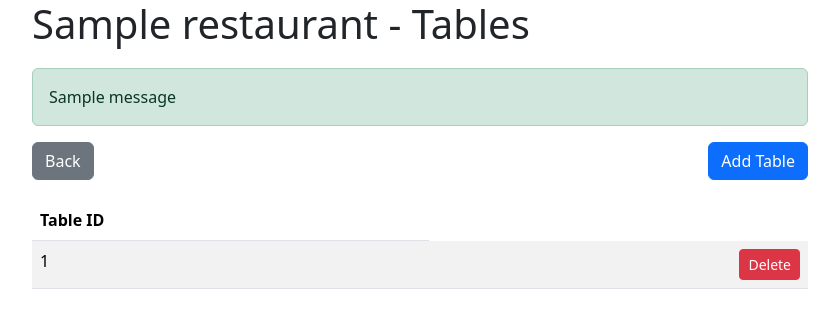
After one commit to gzmazek/skeniraj-in-naroci, a Django app: template owners/templates/owners/tables_list.html in a window 1280 px wide. The commit adds this page. Shown: the top 328 px of the page, without its empty margins (220-1059 px from the left). Run offline with Django 5.2, Linux system fonts and the light colour scheme; the template is opened without the code that fills it: most values are stand-ins (such as "Sample title", 1, 10 or a date in 2020); one stand-in notice (Sample message) is shown.

Commit message:
Dodan Tables v owners part, adding and deleting

```diff
--- a/owners/forms.py
+++ b/owners/forms.py
@@ -1,5 +1,10 @@
 from django import forms
+from data.model import Table
+
 
 class AddRestaurantForm(forms.Form):
     name = forms.CharField(max_length=150)
     address = forms.CharField(max_length=255)
+
+class TableForm(forms.Form):
+    restaurant_id = forms.IntegerField(widget=forms.HiddenInput(), required=True)
--- a/owners/templates/owners/dashboard.html
+++ b/owners/templates/owners/dashboard.html
@@ -176,6 +176,12 @@
             <a class="nav-link d-flex align-items-center gap-2 active" aria-current="page" href="#">
               <svg class="bi"><use xlink:href="#house-fill"/></svg>
               Dashboard
+            </a>
+          </li>
+          <li class="nav-item">
+            <a class="nav-link" href="{% url 'tables_list' restaurant.id %}">
+              <span data-feather="file"></span>
+              Tables
             </a>
           </li>
           <li class="nav-item">
--- /dev/null
+++ b/owners/templates/owners/tables_list.html
@@ -0,0 +1,72 @@
+<!doctype html>
+<html lang="en">
+  <head>
+    <title>{{ restaurant.name }} - Tables</title>
+    <link href="https://cdn.jsdelivr.net/npm/bootstrap@5.3.3/dist/css/bootstrap.min.css" rel="stylesheet">
+    <script src="https://code.jquery.com/jquery-3.6.0.min.js"></script>
+    <style>
+      .container {
+        max-width: 800px; /* Adjust the max width to make the view shorter */
+      }
+      .alert-messages {
+        margin-top: 20px;
+      }
+      .button-row {
+        display: flex;
+        justify-content: space-between;
+        align-items: center;
+        margin-bottom: 20px;
+      }
+      .table-actions {
+        display: flex;
+        justify-content: flex-end;
+      }
+    </style>
+  </head>
+  <body>
+    <main class="container">
+      <h1>{{ restaurant.name }} - Tables</h1>
+
+      <!-- Display messages -->
+      {% if messages %}
+      <div class="alert-messages">
+        {% for message in messages %}
+          <div class="alert {% if message.tags %}alert-{{ message.tags }}{% else %}alert-info{% endif %}">
+            {{ message }}
+          </div>
+        {% endfor %}
+      </div>
+      {% endif %}
+
+      <!-- Buttons row -->
+      <div class="button-row">
+        <a href="{% url 'restaurant_dashboard' restaurant.id %}" class="btn btn-secondary">Back</a>
+        <form method="post" action="{% url 'add_table' restaurant.id %}" style="margin: 0;">
+          {% csrf_token %}
+          <button type="submit" class="btn btn-primary">Add Table</button>
+        </form>
+      </div>
+
+      <div class="table-responsive">
+        <table class="table table-striped">
+          <thead>
+            <tr>
+              <th scope="col">Table ID</th>
+            </tr>
+          </thead>
+          <tbody id="tables-tbody">
+            {% for table in tables %}
+              <tr id="table-{{ table.id }}">
+                <td>{{ table.id }}</td>
+                <td class="table-actions">
+                  <a href="{% url 'delete_table' restaurant.id table.id %}" class="btn btn-sm btn-danger ml-auto">Delete</a>
+                </td>
+              </tr>
+            {% endfor %}
+          </tbody>
+        </table>
+      </div>
+    </main>
+    <script src="https://cdn.jsdelivr.net/npm/bootstrap@5.3.3/dist/js/bootstrap.bundle.min.js"></script>
+  </body>
+</html>
--- a/owners/urls.py
+++ b/owners/urls.py
@@ -6,4 +6,7 @@ urlpatterns = [
     path("sign-in/", views.sign_in, name='sign-in_rest'),
     path('sign-out/', views.sign_out, name='sign-out_rest'),
     path('<int:unique_id>/', views.restaurant_dashboard, name='restaurant_dashboard'),
+    path('dashboard/<int:unique_id>/tables/', views.tables_list, name='tables_list'),
+    path('dashboard/<int:unique_id>/add_table/', views.add_table, name='add_table'),
+    path('dashboard/<int:unique_id>/delete_table/<int:table_id>/', views.delete_table, name='delete_table'),
 ]
```
Also changed, not shown: data/database.py (+36 -1 lines), owners/views.py (+40 -0 lines).
